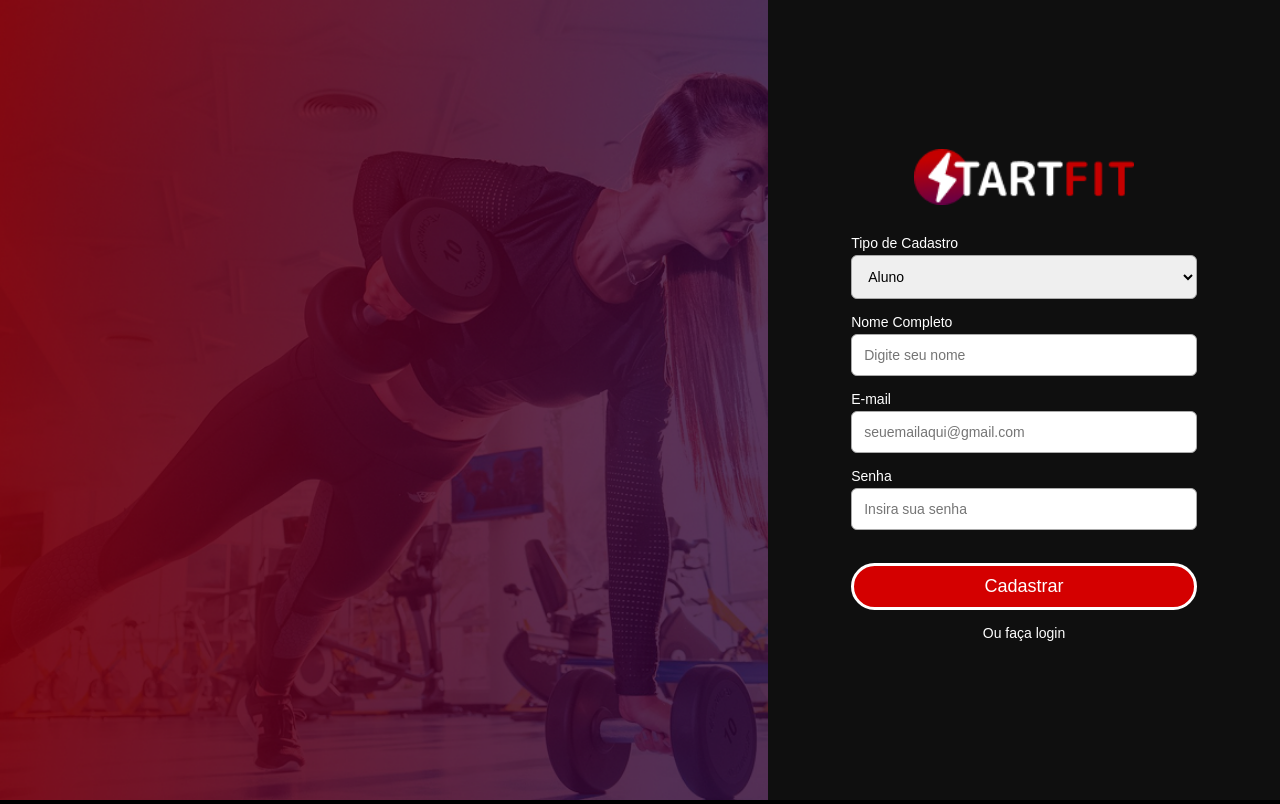
After one commit to murillomsouza/StartFit, a PHP site: page /cadastrouser.php in a window 1280 px wide. The commit adds this page. Run offline with PHP 8.4, Linux system fonts and the light colour scheme.

Commit message:
feat: inital commit Create a new feature (CADASTRO)
Delete: delete connection with google and apple

```diff
--- /dev/null
+++ b/cadastrouser.php
@@ -0,0 +1,48 @@
+<!DOCTYPE html>
+<html lang="pt-br">
+<head>
+    <meta charset="UTF-8">
+    <meta name="viewport" content="width=device-width, initial-scale=1.0">
+    <title>StartFit - Cadastro</title>
+    <link rel="stylesheet" href="css/styles_cadastro_user.css">
+</head>
+<body>
+
+<div class="container">
+
+    <div class="right">
+        <img src="img/foto_login.png">
+    </div>
+
+    <div class="left">
+        <form class="form-box" action="validador.php" method="post">
+
+            <img src="img/logo.png" class="logo">
+
+                <label>Tipo de Cadastro</label>
+                <select id="tipo_user" name="usuario" class="input">
+                    <option value="aluno">Aluno</option>
+                    <option value="professor">Professor</option>
+                </select>
+                <label>Nome Completo</label>
+                <input type="text" placeholder="Digite seu nome">
+
+                <label>E-mail</label>
+                <input type="text" placeholder="seuemailaqui@gmail.com">
+
+                <label>Senha</label>
+                <input type="password" placeholder="Insira sua senha"><br>
+
+                <button class="btn">Cadastrar</button>
+
+
+
+            <p class="or">Ou faça login</p>
+
+        </form>
+    </div>
+
+</div>
+
+</body>
+</html>
--- /dev/null
+++ b/css/styles_cadastro_user.css
@@ -0,0 +1,157 @@
+*{
+    margin:0;
+    padding:0;
+    box-sizing:border-box;
+    font-family: Arial, sans-serif;
+}
+
+body{
+    height:100vh;
+    background:#000;
+}
+
+.container{
+    display:flex;
+    height:100vh;
+}
+
+.right{
+    width:60%;
+    position:relative;
+}
+
+.right img{
+    width:100%;
+    height:100%;
+    object-fit:cover;
+}
+
+.left{
+    width:40%;
+    background:#0f0f0f;
+    display:flex;
+    justify-content:center;
+    align-items:center;
+    padding:40px;
+    color:white;
+}
+
+.form-box{
+    width:80%;
+    max-width:350px;
+    display:flex;
+    flex-direction:column;
+}
+
+.logo{
+    width:220px;
+    display:block;
+    margin:0 auto 30px auto;
+}
+
+label{
+    font-size:14px;
+    margin-bottom:4px;
+}
+
+.input{
+    width:100%;
+    padding:12px;
+    border-radius:6px;
+    border:1px solid #aaa;
+    margin-bottom:15px;
+    outline:none;
+    font-size:14px;
+}
+
+input{
+    width:100%;
+    padding:12px;
+    border-radius:6px;
+    border:1px solid #aaa;
+    margin-bottom:15px;
+    outline:none;
+    font-size:14px;
+}
+
+input:focus{
+    border-color:#ff2b2b;
+}
+
+.forgot{
+    font-size:12px;
+    text-align:right;
+    color:white;
+    margin-bottom:15px;
+    text-decoration:none;
+}
+
+.btn{
+    background:#d40000;
+    border:3px solid white;
+    border-radius:25px;
+    color:white;
+    font-size:18px;
+    padding:10px;
+    cursor:pointer;
+    transition:.2s;
+}
+
+.btn:hover{
+    background:#a90000;
+}
+
+.or{
+    text-align:center;
+    margin:15px 0 10px;
+    font-size:14px;
+}
+
+.social{
+    display:flex;
+    justify-content:center;
+    gap:20px;
+    margin-bottom:20px;
+}
+
+.icon{
+    width:40px;
+    height:40px;
+    border-radius:50%;
+    background:white;
+    color:black;
+    display:flex;
+    justify-content:center;
+    align-items:center;
+    font-size:20px;
+    font-weight:bold;
+    cursor:pointer;
+}
+
+.icon.apple{
+    font-size:26px;
+}
+
+.register{
+    text-align:center;
+    font-size:13px;
+}
+
+.register a{
+    color:#ff2b2b;
+}
+
+@media(max-width:900px){
+    .container{
+        flex-direction:column;
+    }
+
+    .left{
+        width:100%;
+        height:35vh;
+    }
+
+    .right{
+        width:100%;
+    }
+}
```
Also changed, not shown: login.php (+1 -9 lines).
